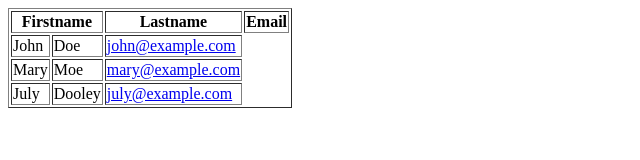
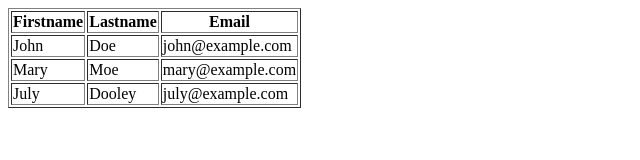
Before and after one commit to giorgi123412/3-Images---Tables, a plain HTML site: page index.html in a window 1280 px wide. Shown: the whole page, without its empty margins (0-640 px from the left). Drawn offline with Linux system fonts and the light colour scheme.

Commit message:
feat(finish tutorial-7): tutorial-7

```diff
--- a/index.html
+++ b/index.html
@@ -8,31 +8,26 @@
 </head>
 <body>
     <table border="1">
-        <thead>
         <tr>
-                <th colspan="2">Firstname</th>
+            <th>Firstname</th>
             <th>Lastname</th>
             <th>Email</th>
         </tr>
-        </thead>
-        <tbody>
         <tr>
             <td>John</td>
             <td>Doe</td>
-                <td><a href="https://www.google.com/intl/ka/gmail/about/#">john@example.com</a></td>
+            <td>john@example.com</td>
         </tr>
         <tr>
             <td>Mary</td>
             <td>Moe</td>
-                <td><a href="https://www.google.com/intl/ka/gmail/about/#">mary@example.com</a></td>
+            <td>mary@example.com</td>
         </tr>
         <tr>
             <td>July</td>
             <td>Dooley</td>
-                <td><a href="https://www.google.com/intl/ka/gmail/about/#">july@example.com</a></td>
+            <td>july@example.com</td>
         </tr>
-        </tbody>
-
     </table>
 </body>
 </html>
```
Lines whose indentation alone changed are shown as unchanged.
